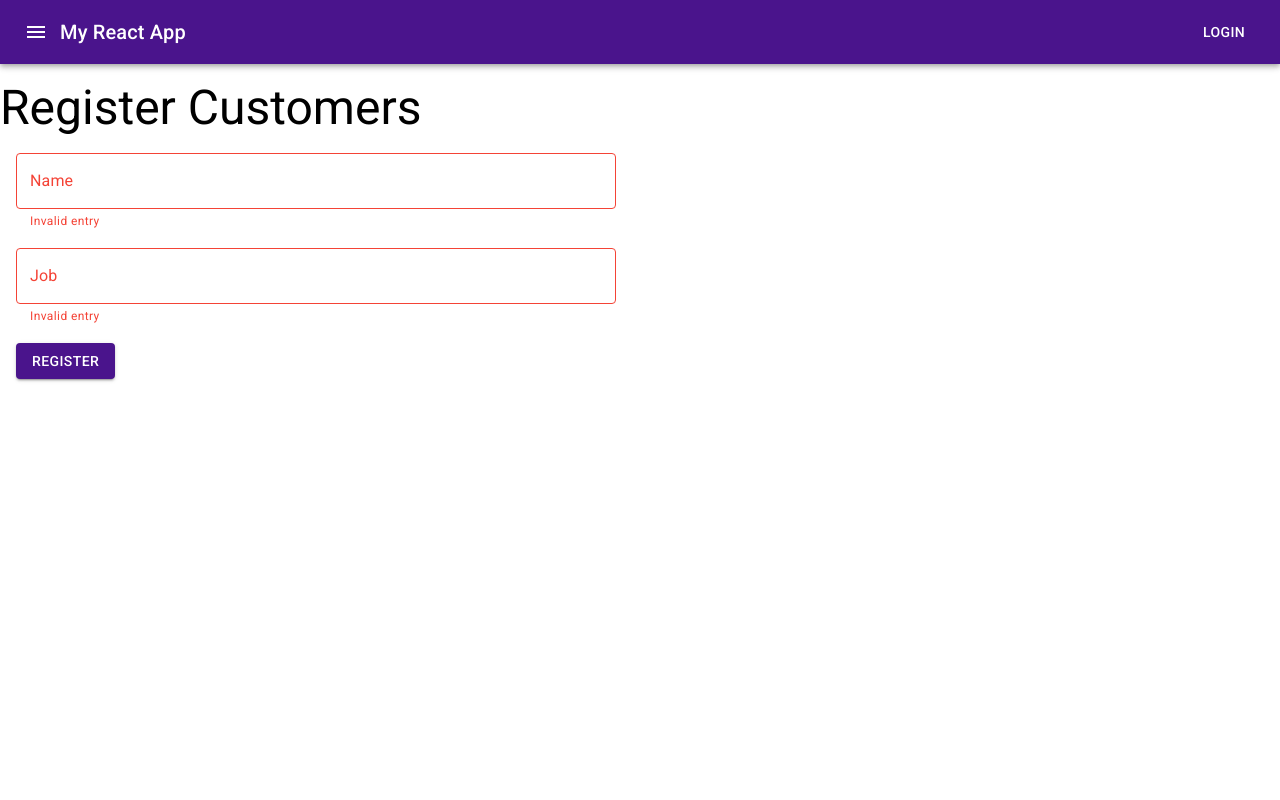
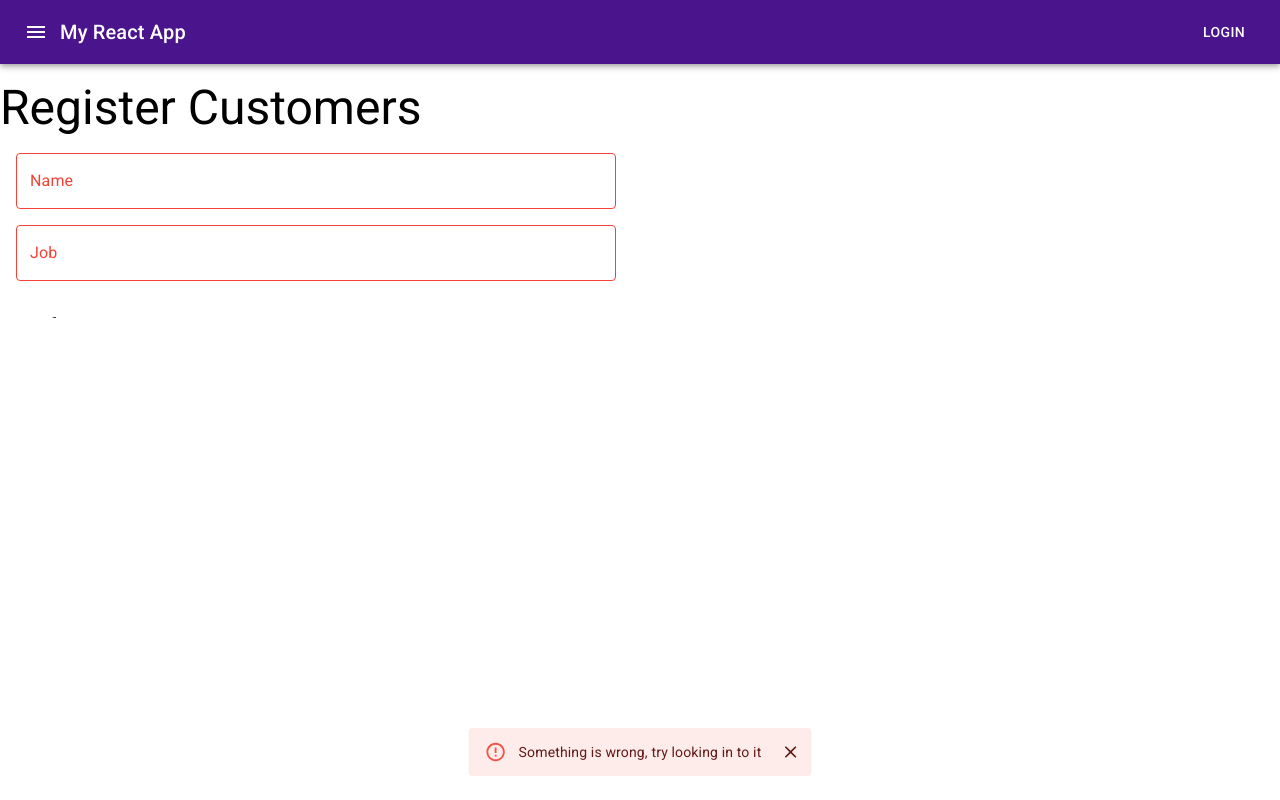
Before and after one commit to souluizfelipe/react-app-mareial-ui-and-react_router, a React (Create React App) app: page /customers/add in a window 1280 px wide. Both pictures are taken after a click on the button "REGISTER". Built offline with nearby package versions, Linux system fonts and the light colour scheme.

Commit message:
add material-ui/lab to Create Toasty component and add CircularProgress to Curstomer Registe

```diff
--- a/package.json
+++ b/package.json
@@ -5,6 +5,7 @@
   "dependencies": {
     "@material-ui/core": "^4.12.3",
     "@material-ui/icons": "^4.11.2",
+    "@material-ui/lab": "^4.0.0-alpha.60",
     "@testing-library/jest-dom": "^5.11.4",
     "@testing-library/react": "^11.1.0",
     "@testing-library/user-event": "^12.1.10",
--- /dev/null
+++ b/src/components/Toasty.js
@@ -0,0 +1,34 @@
+import { Snackbar } from '@material-ui/core/';
+import { Alert } from '@material-ui/lab/';
+
+
+const Toasty = ({ message, open, severity, closing }) => {
+
+  const handleClose = (event, reason) => {
+    if (reason === 'clickaway') {
+      return;
+    }
+
+    // closing()
+  };
+
+  return (
+    <div>
+      <Snackbar
+        anchorOrigin={{
+          vertical: 'bottom',
+          horizontal: 'center',
+        }}
+        open={open}
+        autoHideDuration={3000}
+        onClose={handleClose}
+      >
+        <Alert onClose={handleClose} severity={severity}>
+          {message}
+        </Alert>
+      </Snackbar>
+    </div>
+  );
+}
+
+export default Toasty
--- a/src/pages/CustomersRegister.js
+++ b/src/pages/CustomersRegister.js
@@ -5,9 +5,11 @@ import { useHistory } from 'react-router'
 import {
   TextField,
   Button,
-  makeStyles
+  makeStyles,
+  CircularProgress
 } from "@material-ui/core"
 
+import Toasty from '../components/Toasty'
 
 const useStyles = makeStyles((theme) => ({
   inputWrapper: {
@@ -22,6 +24,14 @@ const useStyles = makeStyles((theme) => ({
 const CustomerRegister = () =>  {
   const classes = useStyles()
   const history = useHistory()
+
+  const [ isLoading, setIsLoading ] = useState(true)
+
+  const [ toasty, setToasty ] = useState({
+    open: false,
+    message: '',
+    severity: '',
+  })
 
   const [ form, setForm ] = useState({
     name: {
@@ -47,18 +57,18 @@ const CustomerRegister = () =>  {
   }
 
   const hadleRegisterButton = () => {
+    setIsLoading(false)
+
     let hasError = false
     let newFormState = {
       ...form,
     }
-
 
     if(!form.name.value) {
       hasError = true
       newFormState.name = {
         value: form.name.value,
         error: true,
-        helperText: 'Invalid entry',
       }
     }
 
@@ -67,22 +77,35 @@ const CustomerRegister = () =>  {
       newFormState.job = {
         value: form.job.value,
         error: true,
-        helperText: 'Invalid entry',
       }
-
     }
 
     if(hasError){
+      setToasty({
+        open: true,
+        message: 'Something is wrong, try looking in to it',
+        severity: 'error',
+      })
+
       return setForm(newFormState)
     }
 
     axios.post('https://reqres.in/api/users', {
       name: form.name.value,
       job:  form.job.value,
-    }).then(res => console.log('ok' ,res))
+    }).then(() => {
 
+      setToasty({
+        open: true,
+        message: 'New customer added with success',
+        severity: 'success',
+      })
+
+    })
+
+    setTimeout(() => {
       history.push('/customers')
-
+    }, 3500)
   }
 
 
@@ -113,14 +136,23 @@ const CustomerRegister = () =>  {
           />
       </div>
       <div className={classes.inputWrapper}>
-        <Button
+        {isLoading
+          ? <Button
             variant="contained"
             color="primary"
             onClick={hadleRegisterButton}
             >
              Register
             </Button>
+          : <CircularProgress />
+        }
       </div>
+      <Toasty
+        open={toasty.open}
+        message={toasty.message}
+        severity={toasty.severity}
+        closing= {() => setToasty({...Toasty, open: false})}
+      />
     </>
   )
 }
```
Also changed, not shown: 1 other file (tests, documents, lock files or other folders). Lines whose indentation alone changed are shown as unchanged.
